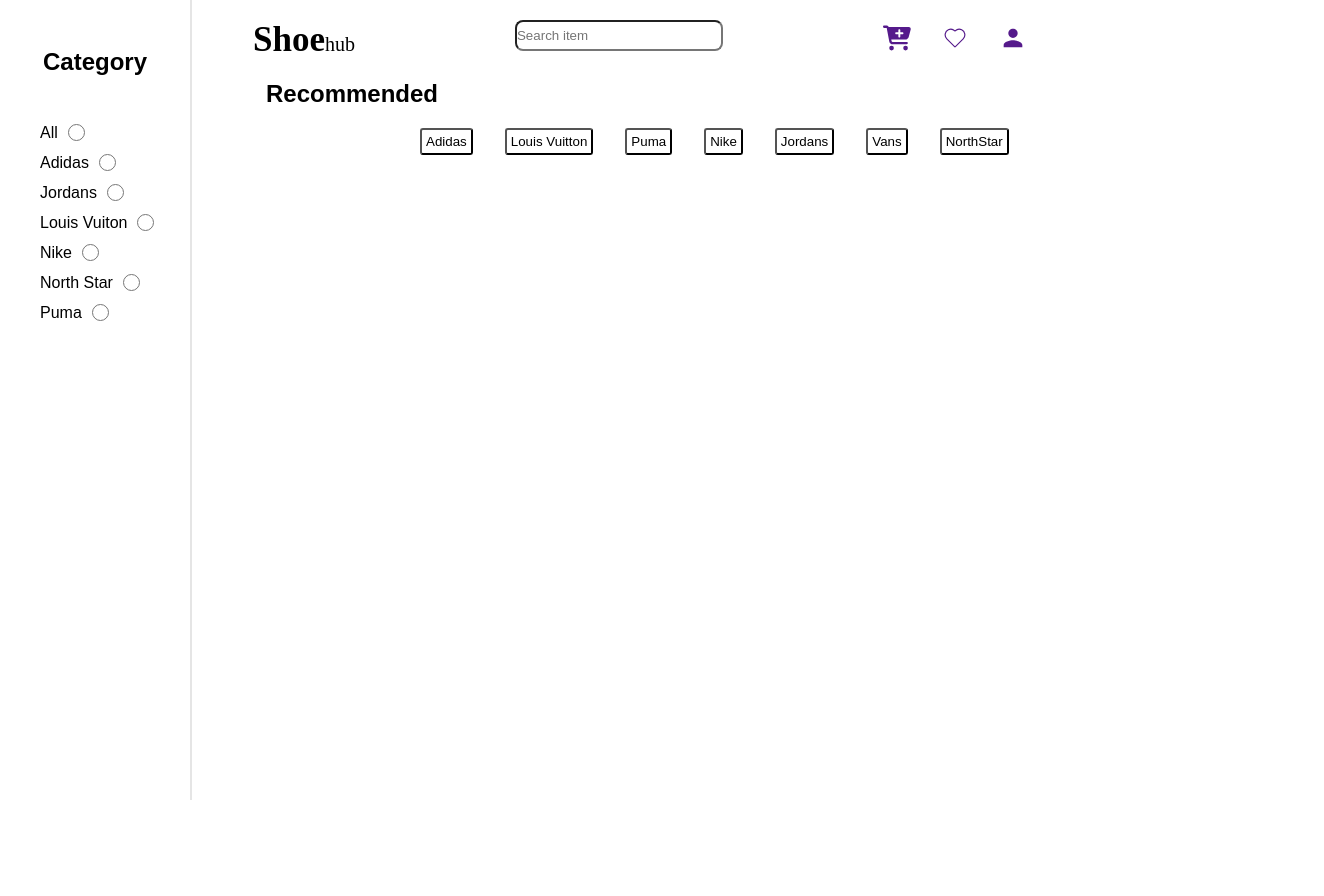
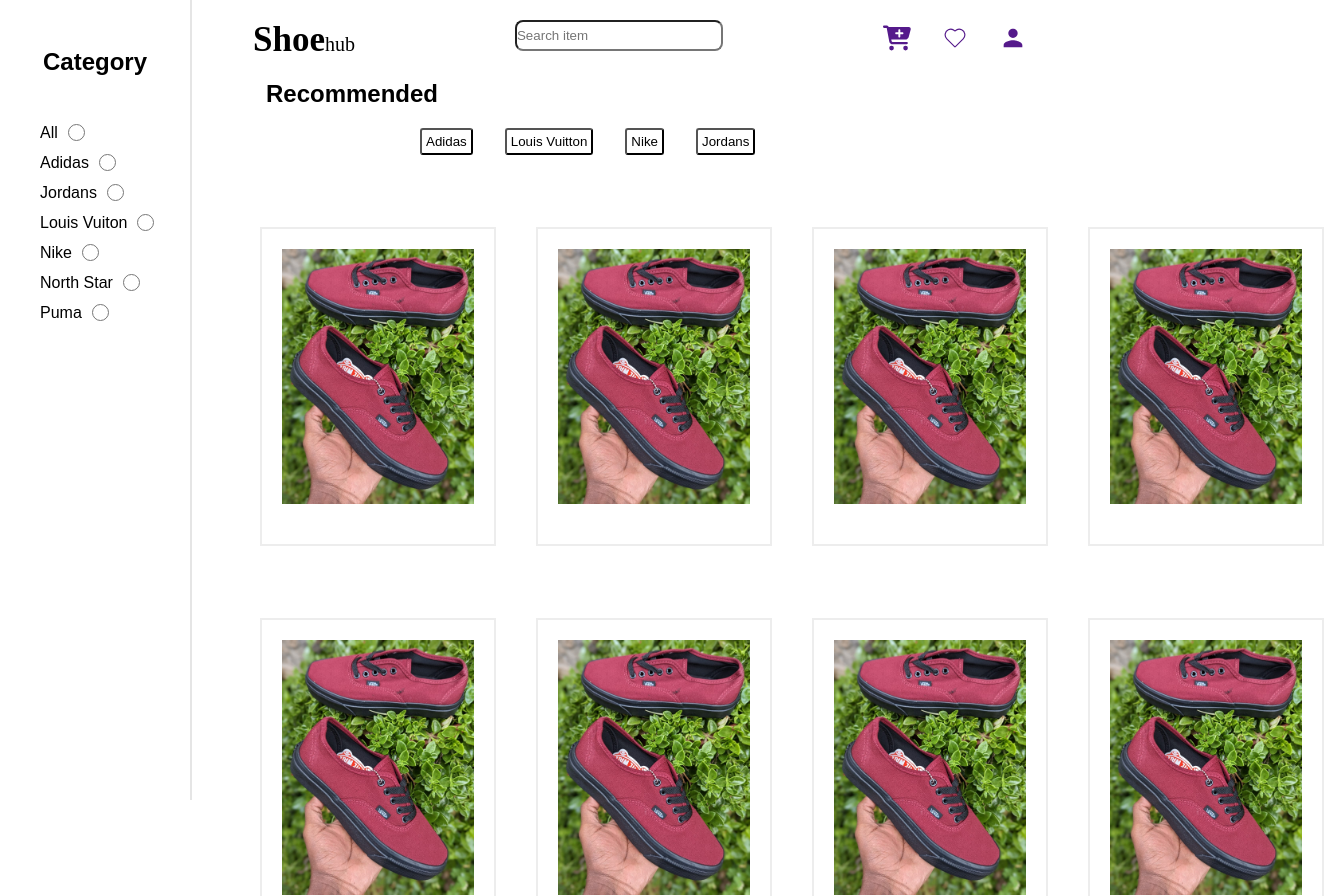
Before and after one commit to tutich/shoe-hub, a React (Create React App) app in the folder client/: page / in a window 1280 px wide. Shown: the top 896 px of the page, 1324 px wide, since content can reach past the window. Before the commit the page ends 800 px from the top, so only its background shows below. Built offline with nearby package versions, Linux system fonts and the light colour scheme.

Commit message:
input , button functionality

```diff
--- a/client/src/App.js
+++ b/client/src/App.js
@@ -1,15 +1,73 @@
+import React from 'react';
 import logo from './logo.svg';
 import './App.css';
 import Navbar from './components/Navbar';
 import Recommended from './components/Recommended';
 import Sidebar from './sidebar/Sidebar';
+import Products from './components/Products';
+import { useState } from 'react';
+import data from './Data/Data'
 
 function App() {
+  const[selectedCategory, setSelectedCategory] = useState('null');
+  const [query, setQuery] = useState('');
+
+  const handleInputChange = (event) =>{
+    setQuery(event.target.value);
+  }
+
+  const filteredItems = data.filter((data) =>
+  data.title.toLocaleLowerCase().indexOf(query.toLocaleLowerCase()!== -1)
+  );
+
+  const handleChange = (event) => {
+    setSelectedCategory(event.target.value);
+  };
+
+  const handleClick = (event) => {
+    setSelectedCategory(event.target.value);
+  };
+
+  function filteredDataa(data, selected, query) {
+    let filteredData = data;
+
+  if(query) {
+    filteredData = filteredItems
+  }
+
+  if(selected) {
+    filteredData = filteredData.filter(
+      ({ category, color, company, newPrice, title }) =>
+        category === selected ||
+        color === selected ||
+        company === selected ||
+        newPrice === selected ||
+        title === selected
+    );
+  }
+  return filteredData.map(
+    ({ img, title, star, reviews, prevPrice, newPrice }) => (
+      <Products
+        key={Math.random()}
+        img={img}
+        title={title}
+        star={star}
+        reviews={reviews}
+        prevPrice={prevPrice}
+        newPrice={newPrice}
+      />
+    )
+  );
+  }
+
+
+
   return (
     <div className="App">
       <Sidebar />
       <Navbar />
       <Recommended />
+      <Products />
     </div>
   );
 }
--- a/client/src/Data/Data.jsx
+++ b/client/src/Data/Data.jsx
@@ -1,4 +1,4 @@
-
+import { AiFillStar } from "react-icons/ai";
 
 const data = [
     {
@@ -302,3 +302,5 @@
       }
 
 ]
+
+export default data;
--- /dev/null
+++ b/client/src/components/Products.jsx
@@ -0,0 +1,53 @@
+import Shoe from '../dataimg/P-IMG-20230912-WA0047.jpg';
+
+function Products() {
+    return(
+        <div>
+            <div className='card-container'>
+                <section className='card'>
+                <img className='card-img' src={Shoe} alt="shoe" />
+                </section>
+
+                <section className='card'>
+                <img className='card-img' src={Shoe} alt="shoe" />
+                </section>
+
+                <section className='card'>
+                <img className='card-img' src={Shoe} alt="shoe" />
+                </section>
+
+                <section className='card'>
+                <img className='card-img' src={Shoe} alt="shoe" />
+                </section>
+
+
+            </div>
+
+            <div className='card-container'>
+                <section className='card'>
+                <img className='card-img' src={Shoe} alt="shoe" />
+                </section>
+
+                <section className='card'>
+                <img className='card-img' src={Shoe} alt="shoe" />
+                </section>
+
+                <section className='card'>
+                <img className='card-img' src={Shoe} alt="shoe" />
+                </section>
+
+                <section className='card'>
+                <img className='card-img' src={Shoe} alt="shoe" />
+                </section>
+
+
+            </div>
+
+
+
+
+        </div>
+    )
+}
+
+export default Products;
--- a/client/src/components/Recommended.jsx
+++ b/client/src/components/Recommended.jsx
@@ -9,11 +9,11 @@
     <div className="brands">
         <button className="brand">Adidas</button>
         <button className="brand">Louis Vuitton</button>
-        <button className="brand">Puma</button>
+        {/* <button className="brand">Puma</button> */}
         <button className="brand">Nike</button>
         <button className="brand">Jordans</button>
-        <button className="brand">Vans</button>
-        <button className="brand">NorthStar</button>
+        {/* <button className="brand">Vans</button>
+        <button className="brand">NorthStar</button> */}
     </div>
     </>
     )
--- a/client/src/index.css
+++ b/client/src/index.css
@@ -72,3 +72,27 @@
   padding: 20px;
   gap: 2em;
 }
+
+.card {
+  margin: 20px;
+  border: 2px solid #ededed;
+  padding: 20px;
+  cursor: pointer;
+}
+.card-img {
+  width: 12rem;
+  margin-bottom: 1rem;
+}
+
+.card-container {
+  display: flex;
+  /* flex-wrap: wrap; */
+  margin-left: 15rem;
+  margin-top: 2rem;
+  z-index: -2;
+}
+
+.cont {
+  /* display: flex;
+  justify-content: space-between; */
+}
```
